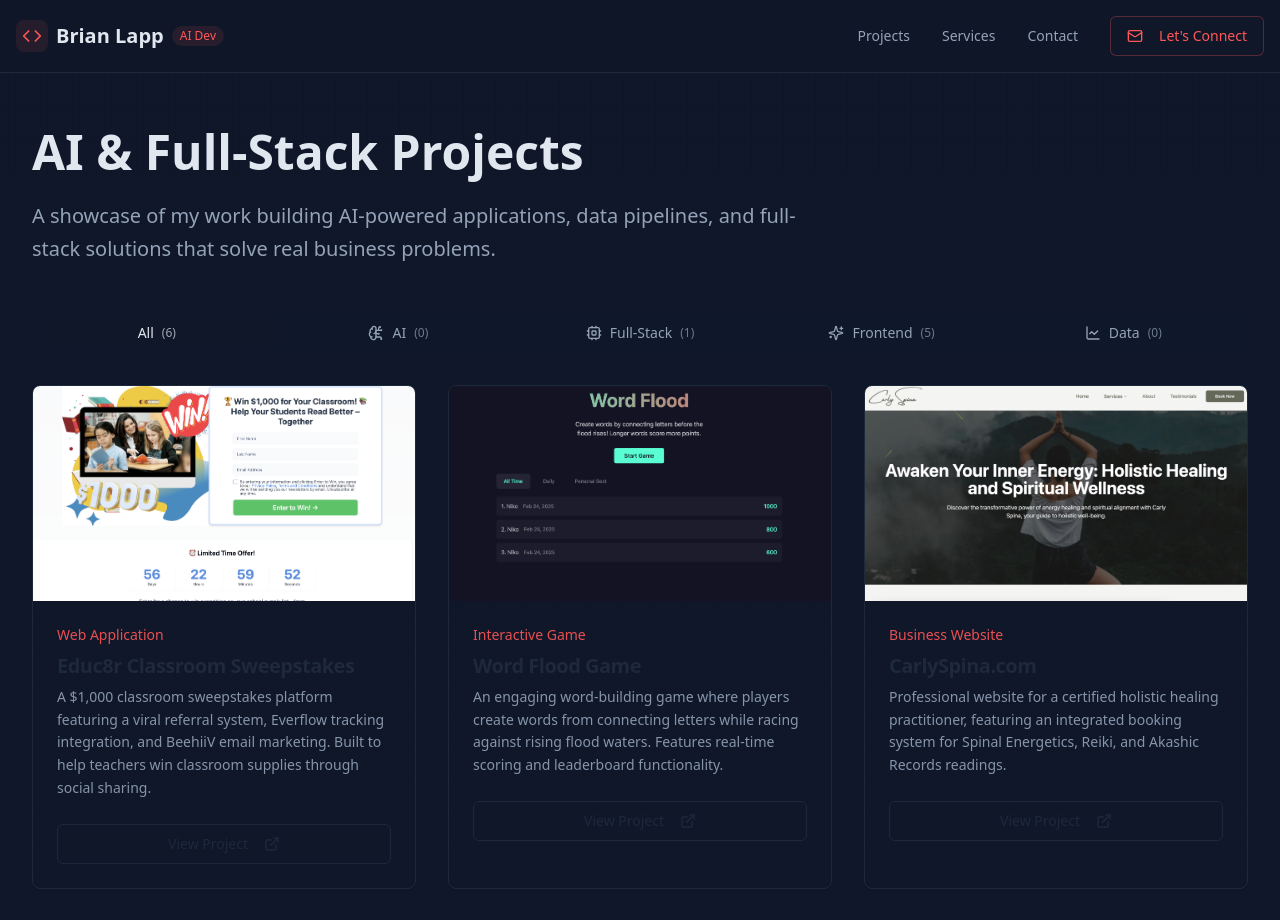
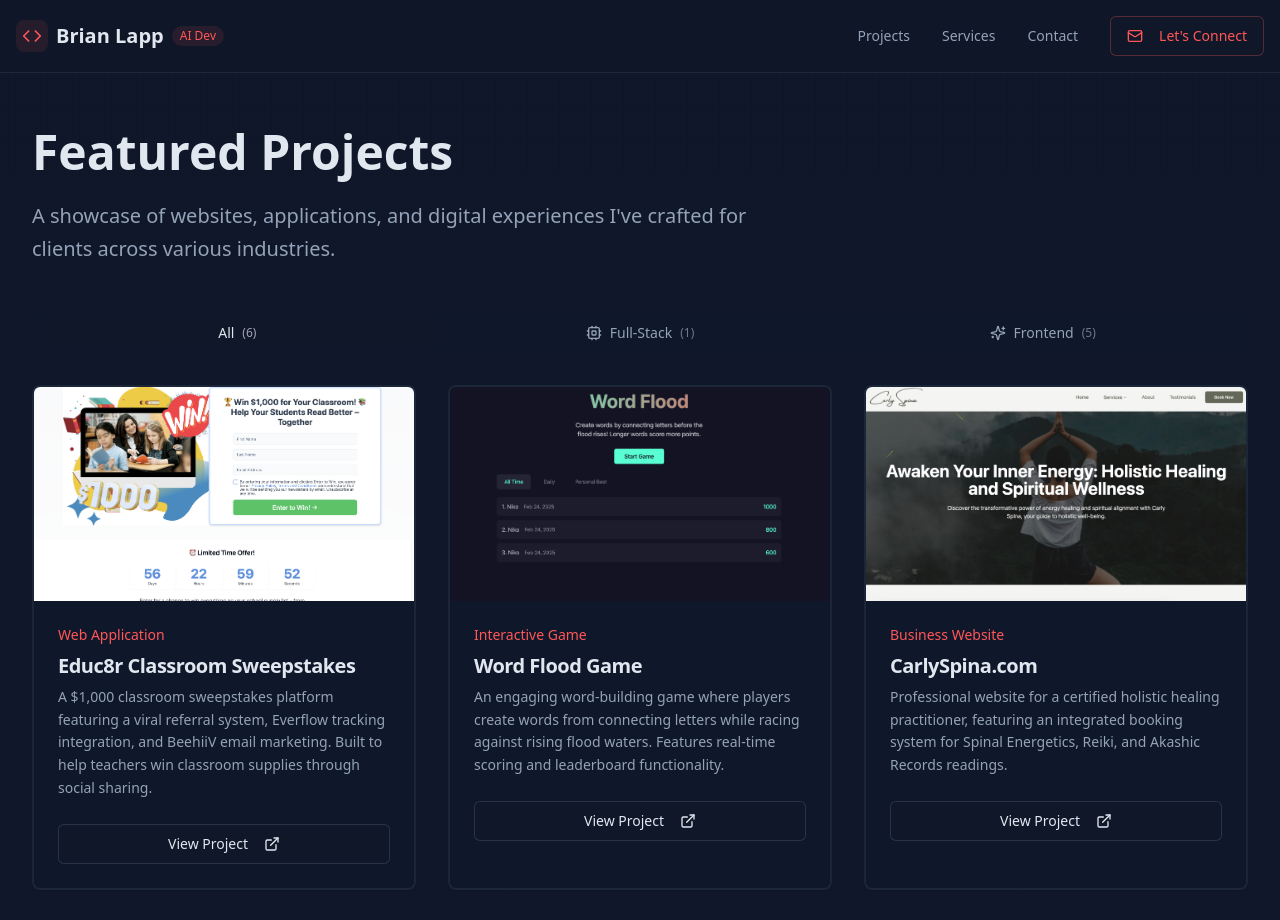
Before and after one commit to brianlapp/brian-lapp, a React (Vite) app: page /work in a window 1280 px wide. Shown: the top 920 px of the page. Built offline with nearby package versions, Linux system fonts and the light colour scheme.

Commit message:
Improve project showcase styling
Improve contrast of project cards and update header text on the Work page.

```diff
--- a/src/components/sections/ProjectGrid.tsx
+++ b/src/components/sections/ProjectGrid.tsx
@@ -1,4 +1,3 @@
-
 import { Card, CardContent, CardDescription, CardHeader, CardTitle } from "../ui/card";
 import { Button } from "../ui/button";
 import { Link } from "react-router-dom";
@@ -77,9 +76,9 @@ const ProjectGrid = ({ filter }: ProjectGridProps) => {
   return (
     <div className="grid grid-cols-1 md:grid-cols-2 lg:grid-cols-3 gap-8">
       {filteredProjects.map((project, index) => (
-        <Card key={index} className="overflow-hidden bg-card border-border hover:border-border/50 transition-colors group">
+        <Card key={index} className="overflow-hidden bg-muted hover:bg-muted/80 transition-colors group border-2 border-muted-foreground/10 hover:border-primary/20">
           <div className={cn(
-            "aspect-video w-full overflow-hidden bg-muted relative group-hover:opacity-95 transition-opacity",
+            "aspect-video w-full overflow-hidden bg-background relative group-hover:opacity-95 transition-opacity",
             !project.image && "flex items-center justify-center"
           )}>
             {project.image ? (
@@ -94,10 +93,10 @@ const ProjectGrid = ({ filter }: ProjectGridProps) => {
           </div>
           <CardHeader className="space-y-2">
             <div className="flex items-center gap-2">
-              <span className="text-sm font-medium text-primary/90">{project.category}</span>
+              <span className="text-sm font-medium text-primary">{project.category}</span>
             </div>
-            <CardTitle className="text-xl leading-tight">{project.title}</CardTitle>
-            <CardDescription className="text-muted-foreground/90 leading-relaxed">
+            <CardTitle className="text-xl leading-tight text-foreground">{project.title}</CardTitle>
+            <CardDescription className="text-muted-foreground leading-relaxed">
               {project.description}
             </CardDescription>
           </CardHeader>
@@ -105,7 +104,7 @@ const ProjectGrid = ({ filter }: ProjectGridProps) => {
             <Button
               asChild
               variant="outline"
-              className="w-full hover:bg-primary/5 hover:border-primary/30"
+              className="w-full hover:bg-primary/10 hover:border-primary/30 text-foreground border-muted-foreground/20"
             >
               <a href={project.link} target="_blank" rel="noopener noreferrer" className="inline-flex items-center">
                 View Project <ExternalLink className="ml-2 h-4 w-4" />
--- a/src/pages/Work.tsx
+++ b/src/pages/Work.tsx
@@ -1,3 +1,4 @@
+
 import { useState } from "react";
 import Navigation from "../components/Navigation";
 import Footer from "../components/Footer";
@@ -27,21 +28,18 @@ const Work = () => {
         <div className="container relative z-10">
           <div className="max-w-3xl">
             <h1 className="text-4xl md:text-5xl font-bold text-foreground mb-6">
-              AI & Full-Stack Projects
+              Featured Projects
             </h1>
             <p className="text-xl text-muted-foreground leading-relaxed">
-              A showcase of my work building AI-powered applications, data pipelines, and full-stack solutions that solve real business problems.
+              A showcase of websites, applications, and digital experiences I've crafted for clients across various industries.
             </p>
           </div>
 
           <div className="mt-12">
             <Tabs defaultValue="all" value={activeTab} onValueChange={setActiveTab} className="w-full">
-              <TabsList className="grid grid-cols-5 mb-8">
+              <TabsList className="grid grid-cols-3 mb-8">
                 <TabsTrigger value="all" className="flex items-center gap-2">
                   All <span className="text-xs opacity-70">({projectCounts.all})</span>
-                </TabsTrigger>
-                <TabsTrigger value="ai" className="flex items-center gap-2">
-                  <BrainCircuit className="w-4 h-4" /> AI <span className="text-xs opacity-70">({projectCounts.ai})</span>
                 </TabsTrigger>
                 <TabsTrigger value="fullstack" className="flex items-center gap-2">
                   <Cpu className="w-4 h-4" /> Full-Stack <span className="text-xs opacity-70">({projectCounts.fullstack})</span>
@@ -49,17 +47,10 @@ const Work = () => {
                 <TabsTrigger value="frontend" className="flex items-center gap-2">
                   <Sparkles className="w-4 h-4" /> Frontend <span className="text-xs opacity-70">({projectCounts.frontend})</span>
                 </TabsTrigger>
-                <TabsTrigger value="data" className="flex items-center gap-2">
-                  <LineChart className="w-4 h-4" /> Data <span className="text-xs opacity-70">({projectCounts.data})</span>
-                </TabsTrigger>
               </TabsList>
 
               <TabsContent value="all">
                 <ProjectGrid />
-              </TabsContent>
-
-              <TabsContent value="ai">
-                <ProjectGrid filter="ai" />
               </TabsContent>
 
               <TabsContent value="fullstack">
@@ -69,10 +60,6 @@ const Work = () => {
               <TabsContent value="frontend">
                 <ProjectGrid filter="frontend" />
               </TabsContent>
-
-              <TabsContent value="data">
-                <ProjectGrid filter="data" />
-              </TabsContent>
             </Tabs>
           </div>
         </div>
@@ -81,9 +68,9 @@ const Work = () => {
       <section className="py-16 bg-card">
         <div className="container">
           <div className="max-w-3xl mx-auto text-center">
-            <h2 className="text-3xl font-bold mb-6 text-foreground">Looking for a Full-Stack AI Developer?</h2>
+            <h2 className="text-3xl font-bold mb-6 text-foreground">Looking for a Full-Stack Developer?</h2>
             <p className="text-muted-foreground mb-8">
-              I specialize in building intelligent applications that leverage the latest in AI/ML technology while maintaining solid software engineering practices.
+              I specialize in building robust web applications and digital experiences that help businesses grow and succeed.
             </p>
             <Button size="lg" asChild>
               <a href="/contact" className="text-lg px-8">Let's Work Together</a>
```
